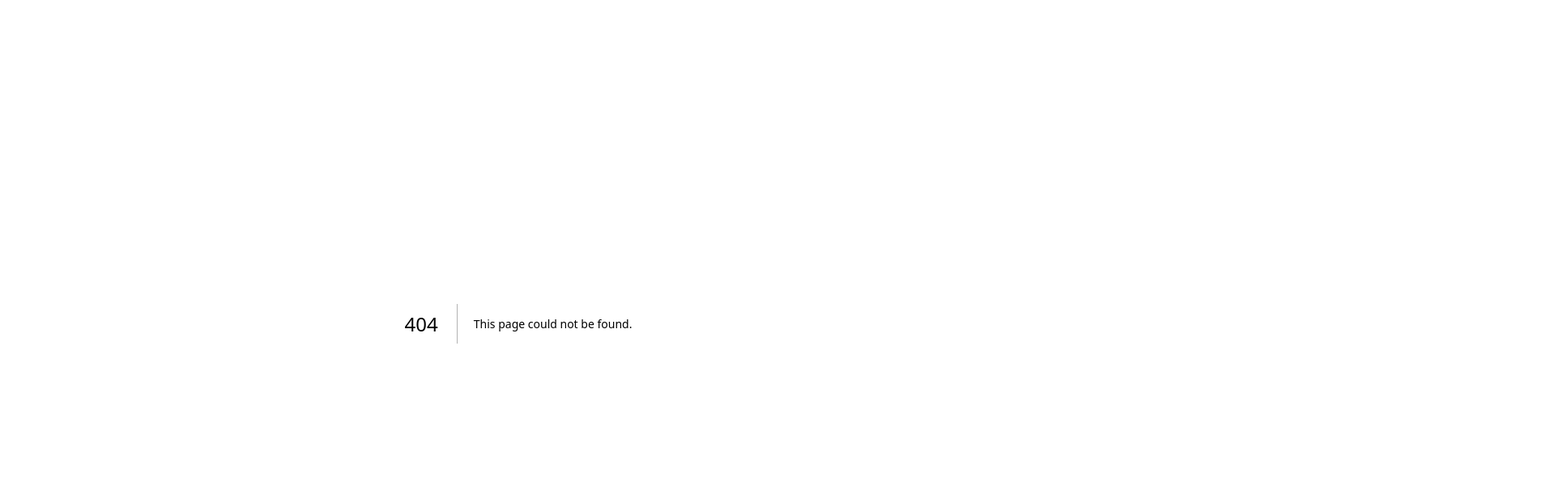
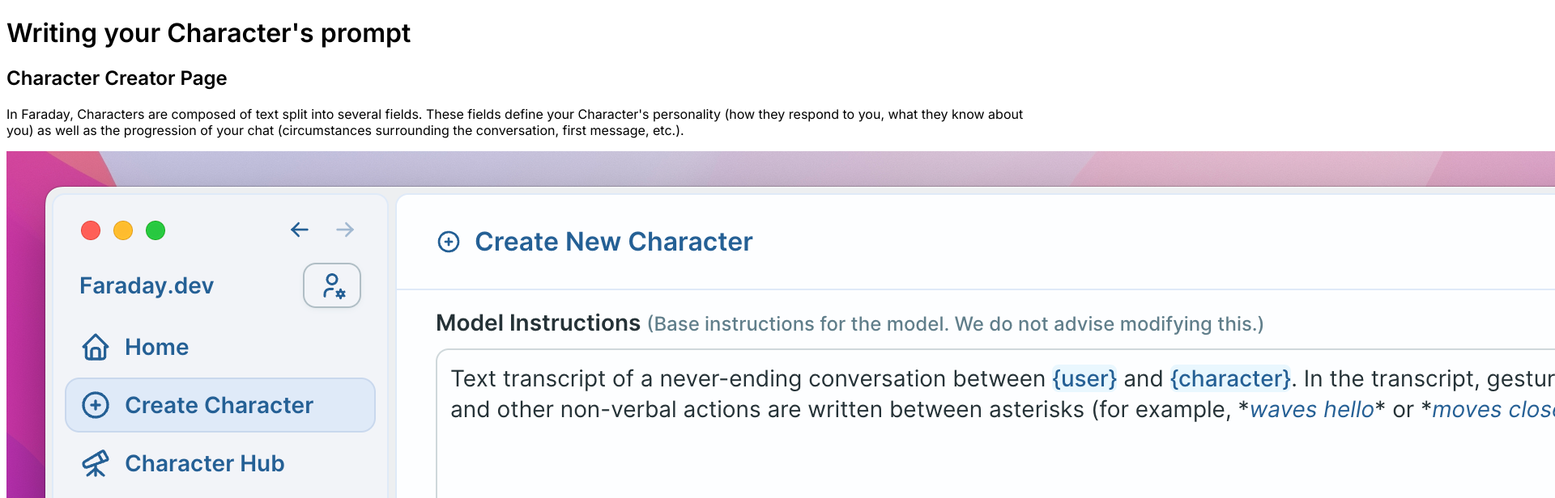
Before and after one commit to ahoylabs/faraday-guides, a Next.js app: page /character-creation/prompt-writing in a window 1280 px wide. Before the commit this address had no page. Shown: the top 616 px of the page at 81% size, 1920 px wide, since content can reach past the window. Built offline with nearby package versions, Linux system fonts and the light colour scheme.

Commit message:
fix hidden sidebar

```diff
--- a/src/pages/character-creation/_meta.json
+++ b/src/pages/character-creation/_meta.json
@@ -1,5 +1,5 @@
 {
-  "prompt-fields": "Prompt Fields",
+  "prompt-writing": "Prompt fields",
   "tips": "Helpful tips",
   "formatting": "Response formatting",
   "grammars": "Grammars",
--- a/src/pages/character-creation/prompt-fields.mdx
+++ b/src/pages/character-creation/prompt-writing.mdx
@@ -1,4 +1,4 @@
-# Writing your Character Prompt
+# Writing your Character's prompt
 
 ## Character Creator Page
 
```
